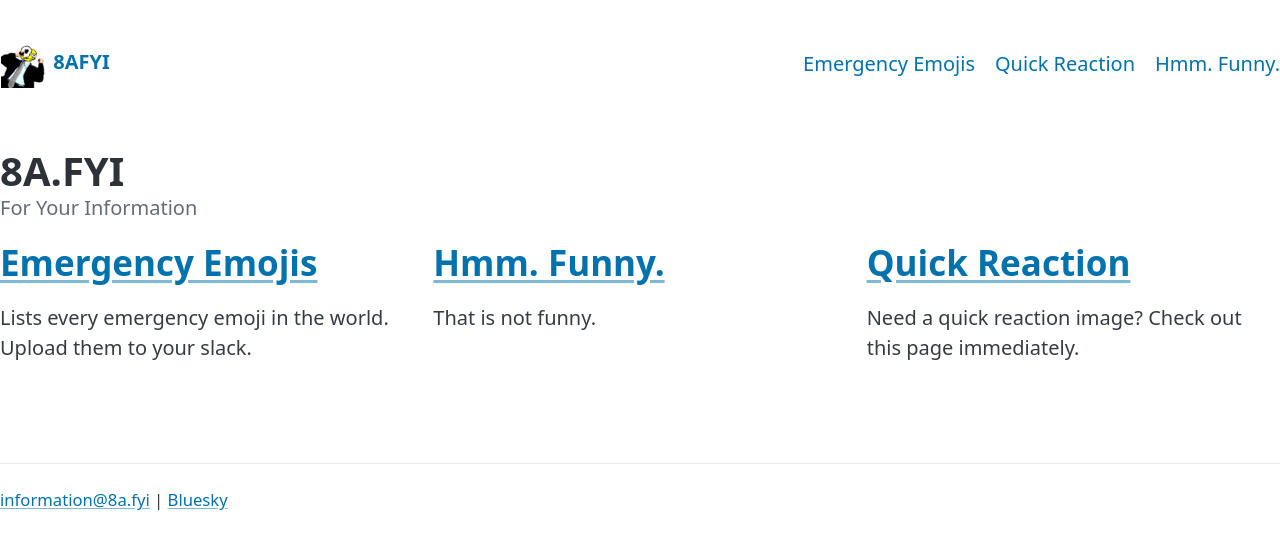
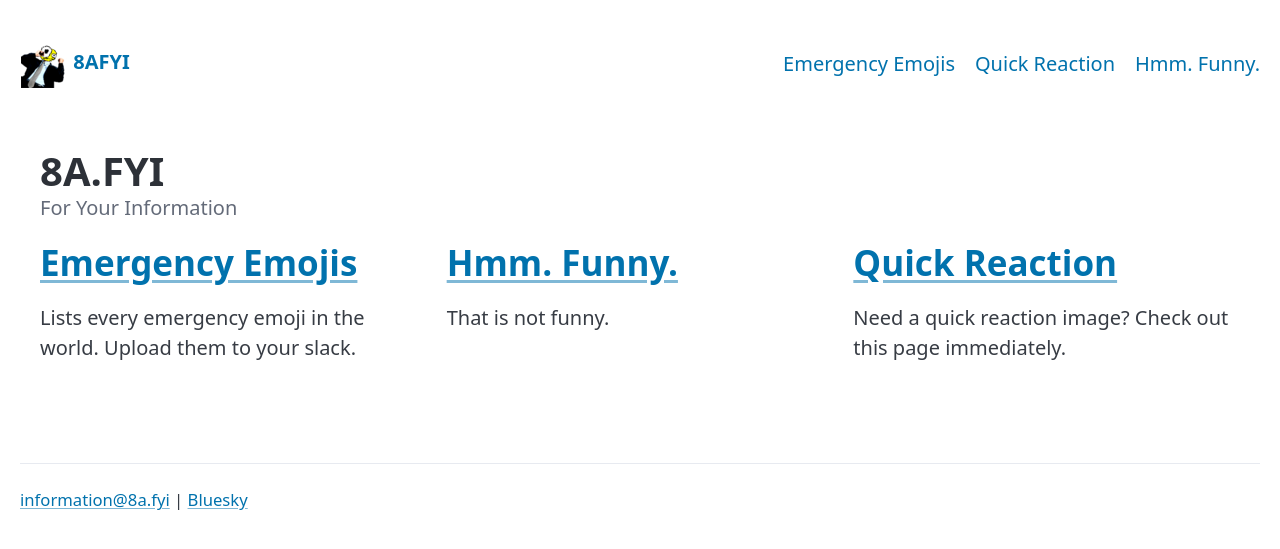
Before and after one commit to 8afyi/8afyi.github.io, a Jekyll site: the page built from index.md, in a window 1280 px wide. Shown: the top 549 px of the page. Built offline with Jekyll 4.4.1, drawn with Linux system fonts in a browser that asks for light colours.

Commit message:
containers

```diff
--- a/_layouts/default.html
+++ b/_layouts/default.html
@@ -10,7 +10,7 @@
     {% seo %}
   </head>
   <body>
-    <header>
+    <header class="container-fluid">
       <nav>
         <ul>
           <li>
@@ -33,11 +33,11 @@
       </nav>
     </header>
 
-    <main>
+    <main class="container">
       {{ content }}
     </main>
 
-    <footer>
+    <footer class="container-fluid">
       <hr />
       <small>
         {% if site.author.email %}
```
